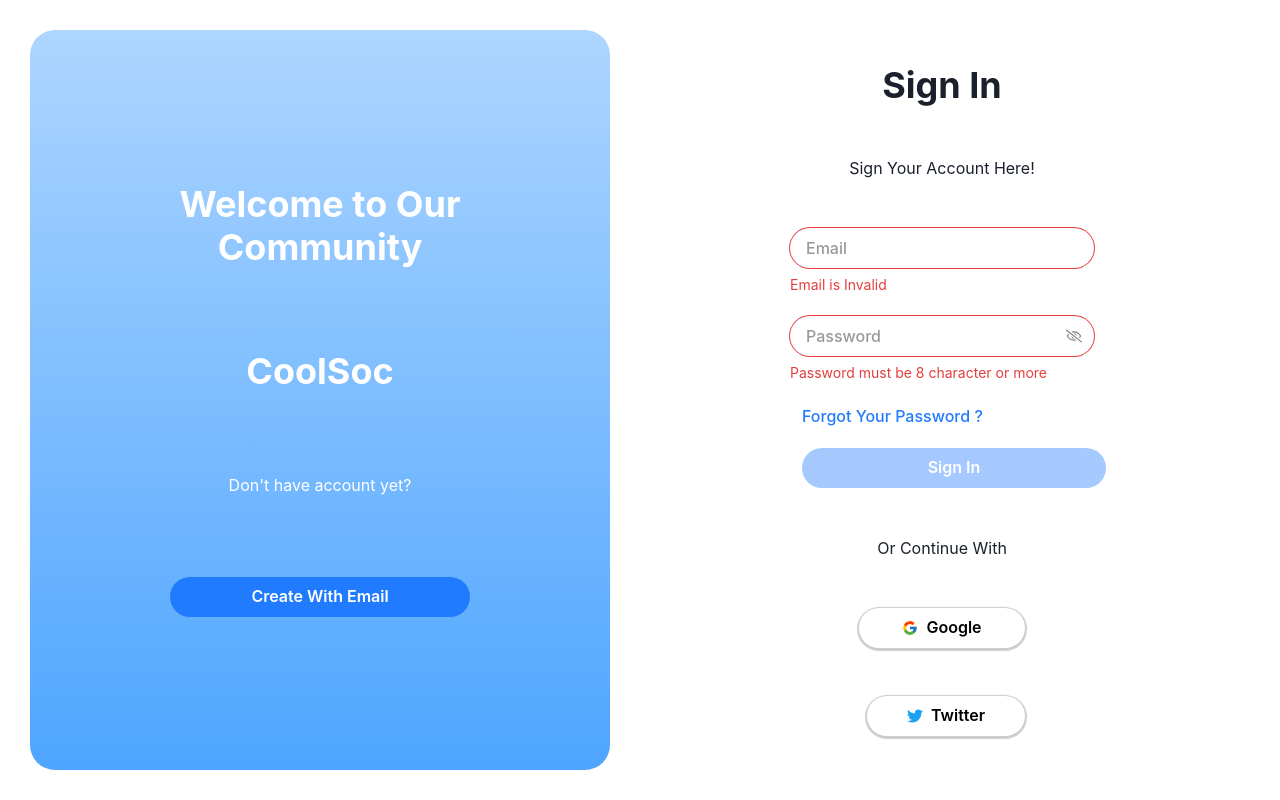
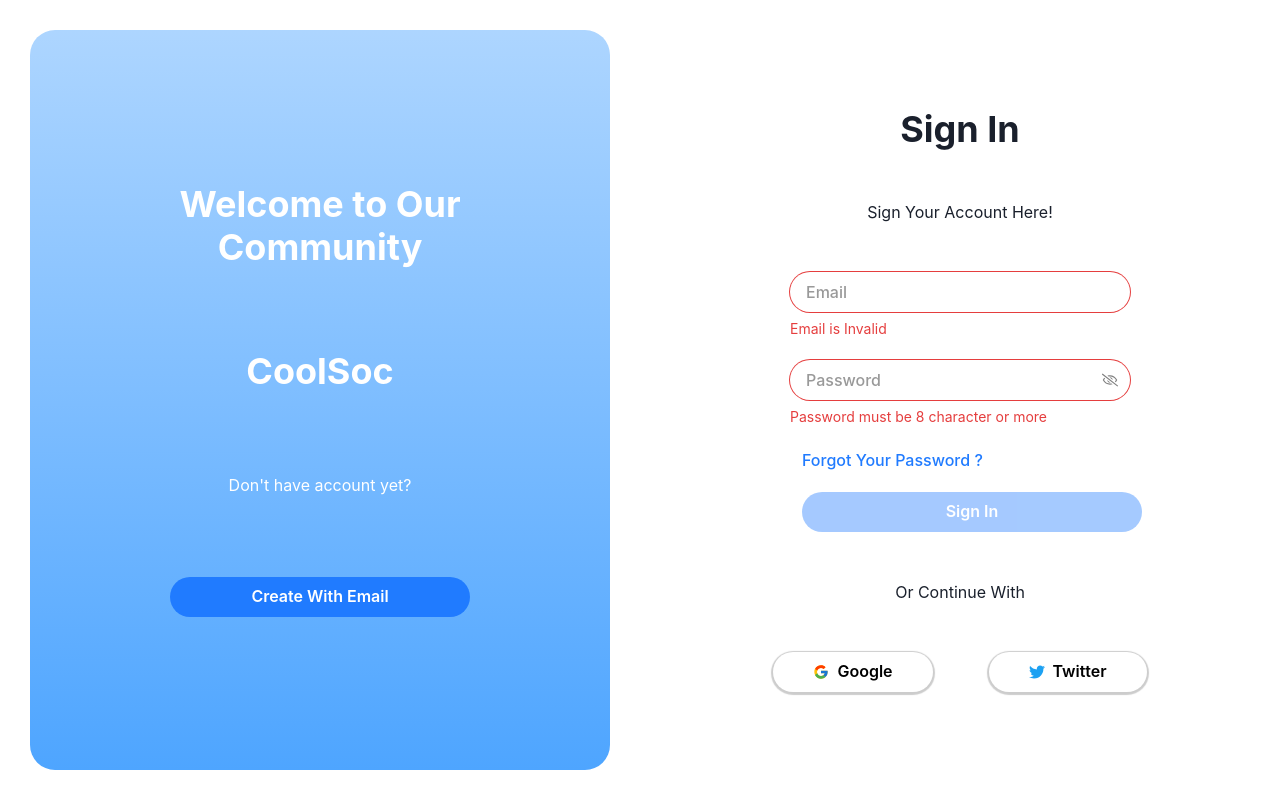
Before and after one commit to Afwan-Pratama/CoolSoc, a React (Create React App) app: page /sign-in in a window 1280 px wide. Built offline with nearby package versions, Linux system fonts and the light colour scheme; no server answers.

Commit message:
hot fix on sign in page

```diff
--- a/src/pages/SignIn/components/SignInContainer.jsx
+++ b/src/pages/SignIn/components/SignInContainer.jsx
@@ -50,7 +50,7 @@ export default function SignInContainer() {
 
     const dispatch = useDispatch()
 
-    const {isLargerThan850px} = useMediaQuery('(min-width:850px)')
+    const [isLargerThan850px] = useMediaQuery('(min-width:850px)')
 
     const { login , signGoogle} = useAuth()
 
--- a/src/pages/SignIn/index.jsx
+++ b/src/pages/SignIn/index.jsx
@@ -17,8 +17,6 @@ import SignInContainer from './components/SignInContainer'
 export default function SignIn() {
 
     const [isLargerThan850px] = useMediaQuery('(min-width:850px)')
-
-    console.log(isLargerThan850px)
 
     return (
       <motion.div
```
